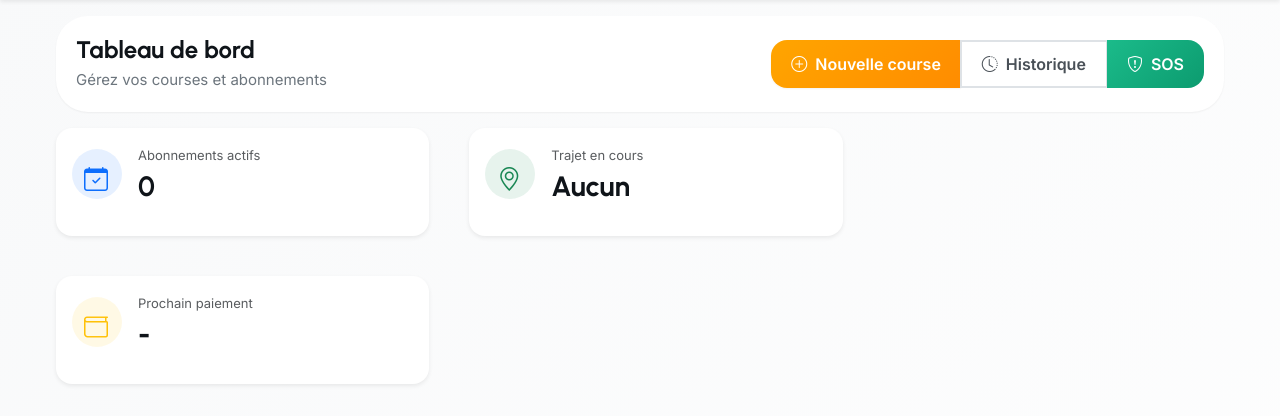
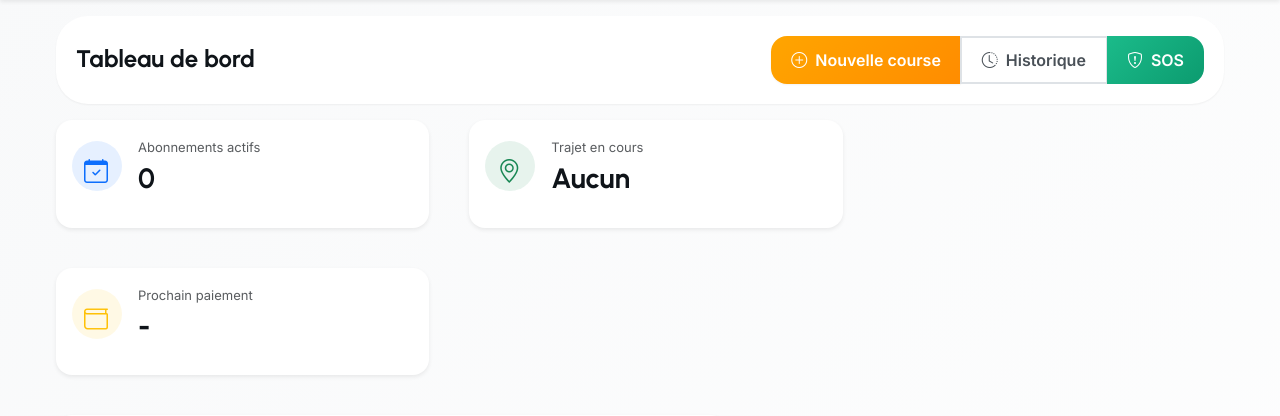
Before and after one commit to Stevy64/Mobility_Gab, a Django app: template Documents/GitHub/Mobility_Gab/templates/core/dashboard/parent_dashboard.html in a window 1280 px wide. Shown: the part 67-483 px from the top of the page. Run offline with Django 4.2, Linux system fonts and the light colour scheme; the template is opened without the code that fills it, so the values that code supplies are empty; parts of the project's set-up code (start-up, migrations or seed data) failed here and were passed over; some libraries are stand-ins or nearby versions.

Commit message:
Clean: Suppression sous-titre dashboard parent
MODIFICATION DASHBOARD PARENT (/dashboard/parent/):
- Suppression sous-titre Gerez vos courses et abonnements
- Interface encore plus epuree et focalisee
- Dashboard subtitle vide (block vide)

AVANT:
- Titre: Tableau de bord
- Sous-titre: Gerez vos courses et abonnements

APRES:
- Titre: Tableau de bord
- Sous-titre: (vide)

JUSTIFICATION:
- Message superflu selon utilisateur
- Interface plus clean et professionnelle
- Focus immediat sur les KPI et actions

```diff
--- a/Documents/GitHub/Mobility_Gab/templates/core/dashboard/parent_dashboard.html
+++ b/Documents/GitHub/Mobility_Gab/templates/core/dashboard/parent_dashboard.html
@@ -1,7 +1,7 @@
 {% extends 'core/dashboard/base.html' %}
 
 {% block dashboard_title %}Tableau de bord{% endblock %}
-{% block dashboard_subtitle %}Gérez vos courses et abonnements{% endblock %}
+{% block dashboard_subtitle %}{% endblock %}
 
 {% block extra_css %}
 {{ block.super }}
```
